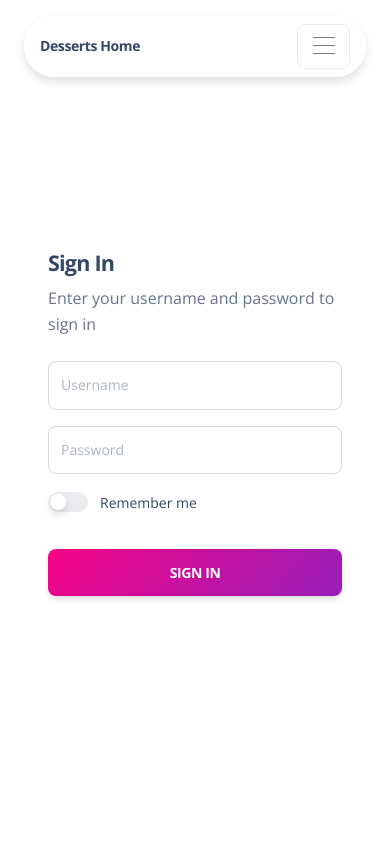
After one commit to Liliyakhu/desserts-hub, a Django app: page /accounts/login/ in a window 390 px wide. The commit adds this page. Run offline with Django 5.2, Linux system fonts and the light colour scheme; some libraries are stand-ins or nearby versions.

Commit message:
Implementing sign-in page using soft UI design

```diff
--- a/desserts/forms.py
+++ b/desserts/forms.py
@@ -1,10 +1,36 @@
 from django import forms
 from django.contrib.auth import get_user_model
-from django.contrib.auth.forms import UserCreationForm
+from django.contrib.auth.forms import UserCreationForm, AuthenticationForm, UsernameField
 from django.core.exceptions import ValidationError
+from django.utils.translation import gettext_lazy as _
+
 
 from desserts.models import Ingredient, Dessert, Cook
 
+
+# LOGIN FORM
+
+
+class UserLoginForm(AuthenticationForm):
+    username = UsernameField(
+        widget=forms.TextInput(
+            attrs={"class": "form-control form-control-lg", "placeholder": "Username"}
+        )
+    )
+    password = forms.CharField(
+        label=_("Password"),
+        strip=False,
+        widget=forms.PasswordInput(attrs={"class": "form-control form-control-lg", "placeholder": "Password"}),
+    )
+    remember_me = forms.BooleanField(
+        required=False,
+        initial=False,
+        widget=forms.CheckboxInput(
+            attrs={
+                "class": "form-check-input"
+            }
+        )
+    )
 
 # DESSERT TYPE FORMS
 
--- a/desserts/views.py
+++ b/desserts/views.py
@@ -1,6 +1,8 @@
+from django.contrib.auth import logout
 from django.contrib.auth.decorators import login_required
+from django.contrib.auth.views import LoginView
 from django.http import HttpResponseRedirect
-from django.shortcuts import render
+from django.shortcuts import render, redirect
 from django.urls import reverse_lazy
 from django.views import generic
 from django.contrib.auth.mixins import LoginRequiredMixin
@@ -14,7 +16,28 @@ from desserts.forms import (
     CookSearchForm,
     CookCreationForm,
     CookExperienceUpdateForm,
+    UserLoginForm,
 )
+
+# LOGIN AND LOGOUT VIEWS
+
+
+class UserLoginView(LoginView):
+    template_name = "accounts/login.html"
+    form_class = UserLoginForm
+
+    def form_valid(self, form):
+        remember_me = form.cleaned_data.get("remember_me")  # get remember me data from cleaned_data of form
+        if remember_me:
+            self.request.session.set_expiry(1209600)
+        else:
+            self.request.session.set_expiry(0)
+        return super().form_valid(form)
+
+
+def logout_view(request):
+    logout(request)
+    return redirect('/accounts/login')
 
 
 # INDEX VIEW
--- a/desserts_hub/urls.py
+++ b/desserts_hub/urls.py
@@ -20,8 +20,12 @@ from django.urls import path, include
 from django.conf import settings
 from django.conf.urls.static import static
 
+from desserts.views import UserLoginView, logout_view
+
 urlpatterns = [
     path("admin/", admin.site.urls),
     path("", include("desserts.urls", namespace="desserts")),
-    path("accounts/", include("django.contrib.auth.urls"))
+    # path("accounts/", include("django.contrib.auth.urls"))
+    path('accounts/login/', UserLoginView.as_view(), name='login'),
+    path('accounts/logout/', logout_view, name='logout'),
 ] + static(settings.STATIC_URL, document_root=settings.STATIC_ROOT)
--- /dev/null
+++ b/templates/accounts/login.html
@@ -0,0 +1,82 @@
+{% extends 'layouts/base_sections.html' %}
+{% load static %}
+
+{% block title %} Soft UI Design System by Creative Tim {% endblock title %}
+{% block body %} class="sign-in-illustration" {% endblock body %}
+
+{% block header %}
+
+  {% include 'includes/navigation.html' %}
+
+{% endblock header %}
+
+{% block content %}
+
+  <section>
+    <div class="page-header min-vh-100">
+      <div class="container">
+        <div class="row">
+          <div class="col-xl-4 col-lg-5 col-md-7 d-flex flex-column mx-lg-0 mx-auto">
+            <div class="card card-plain">
+              <div class="card-header pb-0 text-left">
+                <h4 class="font-weight-bolder">Sign In</h4>
+                <p class="mb-0">Enter your username and password to sign in</p>
+              </div>
+              <div class="card-body">
+                <form method="post" action="{% url 'login' %}" role="form">
+                  {% csrf_token %}
+
+                  {% if form.non_field_errors %}
+                    {% for error in form.non_field_errors %}
+                      <span class="text-danger"> {{ error }} </span>
+                    {% endfor %}
+                  {% endif %}
+
+                  <div class="mb-3">
+                    {{ form.username }}
+                  </div>
+                  <span class="text-danger"> {{ field.errors }} </span>
+                  <div class="mb-3">
+                    {{ form.password }}
+                  </div>
+                  <span class="text-danger"> {{ field.errors }} </span>
+
+                  <div class="form-check form-switch">
+                    {{ form.remember_me }}
+                    <label class="form-check-label">Remember me</label>
+                  </div>
+
+                  <div class="text-center">
+                    <button type="submit" class="btn btn-lg bg-gradient-primary btn-lg w-100 mt-4 mb-0">Sign in
+                    </button>
+                  </div>
+                </form>
+              </div>
+            </div>
+          </div>
+          <div
+              class="col-6 d-lg-flex d-none h-100 my-auto pe-0 position-absolute top-0 end-0 text-center justify-content-center flex-column">
+            <div
+                class="position-relative bg-gradient-primary h-100 m-3 px-7 border-radius-lg d-flex flex-column justify-content-center">
+              <img src="{% static 'img/shapes/pattern-lines.svg' %}" alt="pattern-lines"
+                   class="position-absolute opacity-4 start-0">
+              <div class="position-relative">
+                <img class="max-width-500 w-100 position-relative z-index-2"
+                     src="{% static 'img/illustrations/cheese_for_login.png' %}">
+              </div>
+              <h4 class="mt-5 text-white font-weight-bolder">Join our team</h4>
+              <p class="text-white">This is a perfect place to store and share your recipes.</p>
+            </div>
+          </div>
+        </div>
+      </div>
+    </div>
+  </section>
+
+{% endblock content %}
+
+{% block footer %}
+
+  {% include 'includes/footer_signin.html' %}
+
+{% endblock footer %}
--- /dev/null
+++ b/templates/includes/footer_signin.html
@@ -0,0 +1,11 @@
+<footer class="footer position-absolute bottom-2 py-2 w-100">
+  <div class="container">
+    <div class="row align-items-center justify-content-lg-between">
+      <div class="col-12 col-md-6 my-auto">
+        <div class="copyright text-center text-sm text-white text-lg-start">
+          &copy; <a class="font-weight-bold text-white" href="#" target="_blank">Mate</a> - Coded by Liliya.
+        </div>
+      </div>
+    </div>
+  </div>
+</footer>
--- a/templates/includes/navigation.html
+++ b/templates/includes/navigation.html
@@ -54,12 +54,6 @@
               </li>
 
               {% if request.user.is_authenticated %}
-                {#                <li class="nav-item ms-lg-auto">#}
-                {#                  <a class="nav-link nav-link-icon me-2">#}
-                {#                    <p class="d-inline text-sm z-index-1 font-weight-bold" data-bs-toggle="tooltip"#}
-                {#                       data-bs-placement="bottom" title="Logged in user">User: {{ user.username }}</p>#}
-                {#                  </a>#}
-                {#                </li>#}
 
                 <li class="nav-item ms-lg-auto">
                   <a class="nav-link nav-link-icon me-2"
@@ -68,6 +62,11 @@
                     <p class="d-inline text-sm z-index-1 font-weight-bold" data-bs-toggle="tooltip"
                        data-bs-placement="bottom" title="Logout">Logout</p>
                   </a>
+                </li>
+                <li class="nav-item my-auto ms-3 ms-lg-0">
+                  {#                add link on detail page of user#}
+                  <a href="#"
+                     class="btn btn-sm  bg-gradient-primary  btn-round mb-0 me-1 mt-2 mt-md-0">User: {{ user.username }}</a>
                 </li>
               {% else %}
                 <li class="nav-item ms-lg-auto">
@@ -78,65 +77,14 @@
                        data-bs-placement="bottom" title="Login">Login</p>
                   </a>
                 </li>
-
+                <li class="nav-item my-auto ms-3 ms-lg-0">
+                  {#                add link on detail page of user#}
+                  <a href="#"
+                     class="btn btn-sm  bg-gradient-primary  btn-round mb-0 me-1 mt-2 mt-md-0">Your username</a>
+                </li>
               {% endif %}
-              <li class="nav-item my-auto ms-3 ms-lg-0">
-                <a href="https://appseed.us/product/soft-ui-design/django/" target="_blank"
-                   class="btn btn-sm  bg-gradient-primary  btn-round mb-0 me-1 mt-2 mt-md-0">User: {{ user.username }}</a>
-              </li>
             </ul>
 
-
-            {#            <ul class="navbar-nav navbar-nav-hover ms-lg-12 ps-lg-5 w-100">#}
-            {#              <li class="nav-item dropdown dropdown-hover mx-2">#}
-            {#                <a class="nav-link ps-2 d-flex justify-content-between cursor-pointer align-items-center"#}
-            {#                   href="{% url 'desserts:cook-list' %}">#}
-            {#                  Cooks#}
-            {#                </a>#}
-            {##}
-            {#              </li>#}
-            {##}
-            {#              <li class="nav-item dropdown dropdown-hover mx-2">#}
-            {#                <a class="nav-link ps-2 d-flex justify-content-between cursor-pointer align-items-center"#}
-            {#                   href="{% url 'desserts:dessert-list' %}">#}
-            {#                  Desserts#}
-            {#                </a>#}
-            {##}
-            {#              </li>#}
-            {#              <li class="nav-item dropdown dropdown-hover mx-2">#}
-            {#                <a class="nav-link ps-2 d-flex justify-content-between cursor-pointer align-items-center"#}
-            {#                   href="{% url 'desserts:dessert-type-list' %}">#}
-            {#                  Dessert Types#}
-            {#                </a>#}
-            {#              </li>#}
-            {#              <li class="nav-item dropdown dropdown-hover mx-2">#}
-            {#                <a class="nav-link ps-2 d-flex justify-content-between cursor-pointer align-items-center"#}
-            {#                   href="{% url 'desserts:ingredient-list' %}">#}
-            {#                  Ingredients#}
-            {#                </a>#}
-            {#              </li>#}
-            {##}
-            {##}
-            {##}
-            {#              {% if request.user.is_authenticated %}#}
-            {#                <li class="nav-item ms-lg-auto">#}
-            {#                  <a class="nav-link nav-link-icon me-2">#}
-            {##}
-            {#                    <p class="d-inline text-sm z-index-1 font-weight-bold" data-bs-toggle="tooltip"#}
-            {#                       data-bs-placement="bottom" title="Logged in user">User: fffffffffff{{ user.username }}</p>#}
-            {#                  </a>#}
-            {#                </li>#}
-            {#                <li class="nav-item ms-lg-auto">#}
-            {#                  <a class="nav-link nav-link-icon me-2"#}
-            {#                     href="{% url 'logout' %}">#}
-            {#                    <i class="fa fa-sign-out me-1"></i>#}
-            {#                    <p class="d-inline text-sm z-index-1 font-weight-bold" data-bs-toggle="tooltip"#}
-            {#                       data-bs-placement="bottom" title="Logout">Logout</p>#}
-            {#                  </a>#}
-            {#                </li>#}
-            {#              {% endif %}#}
-            {##}
-            {#            </ul>#}
           </div>
         </div>
       </nav>
```
Also changed, not shown: desserts_hub/settings.py (+8 -1 lines), static/img/shapes/pattern-lines.svg (added).
